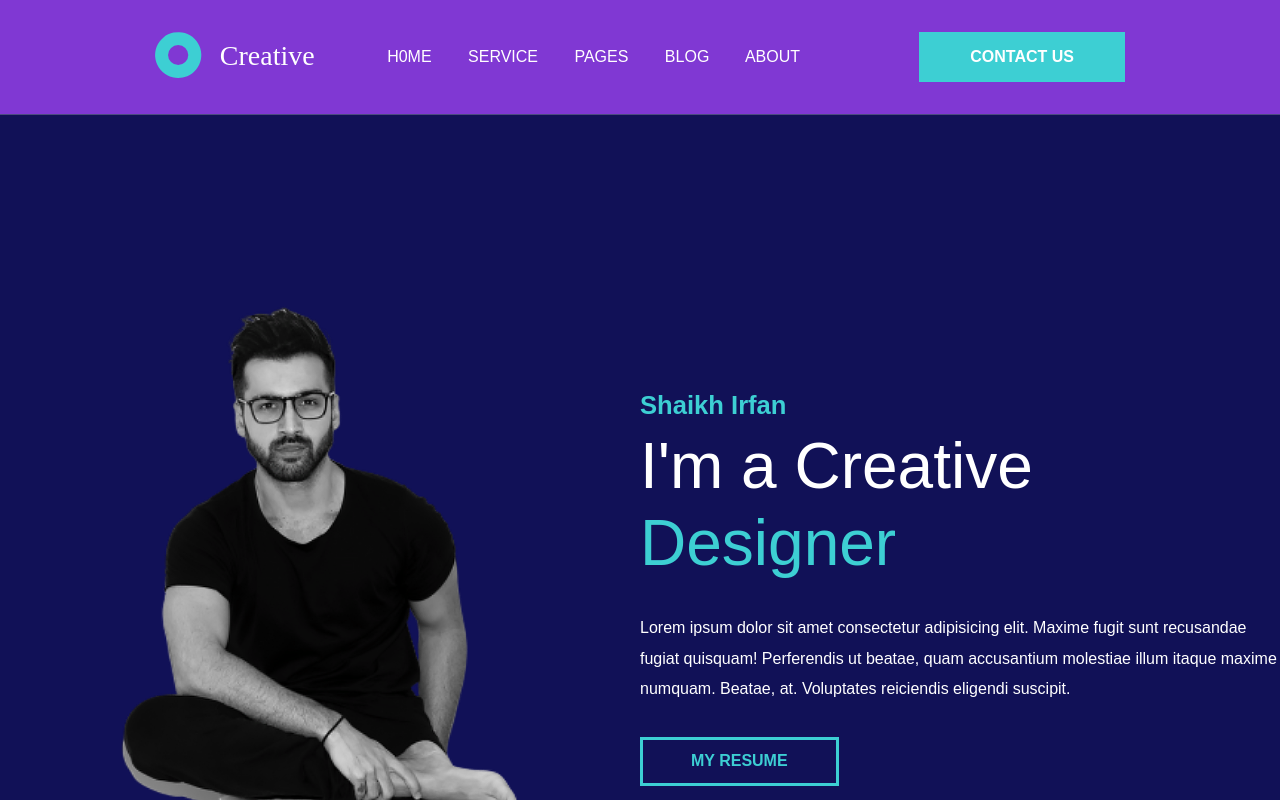
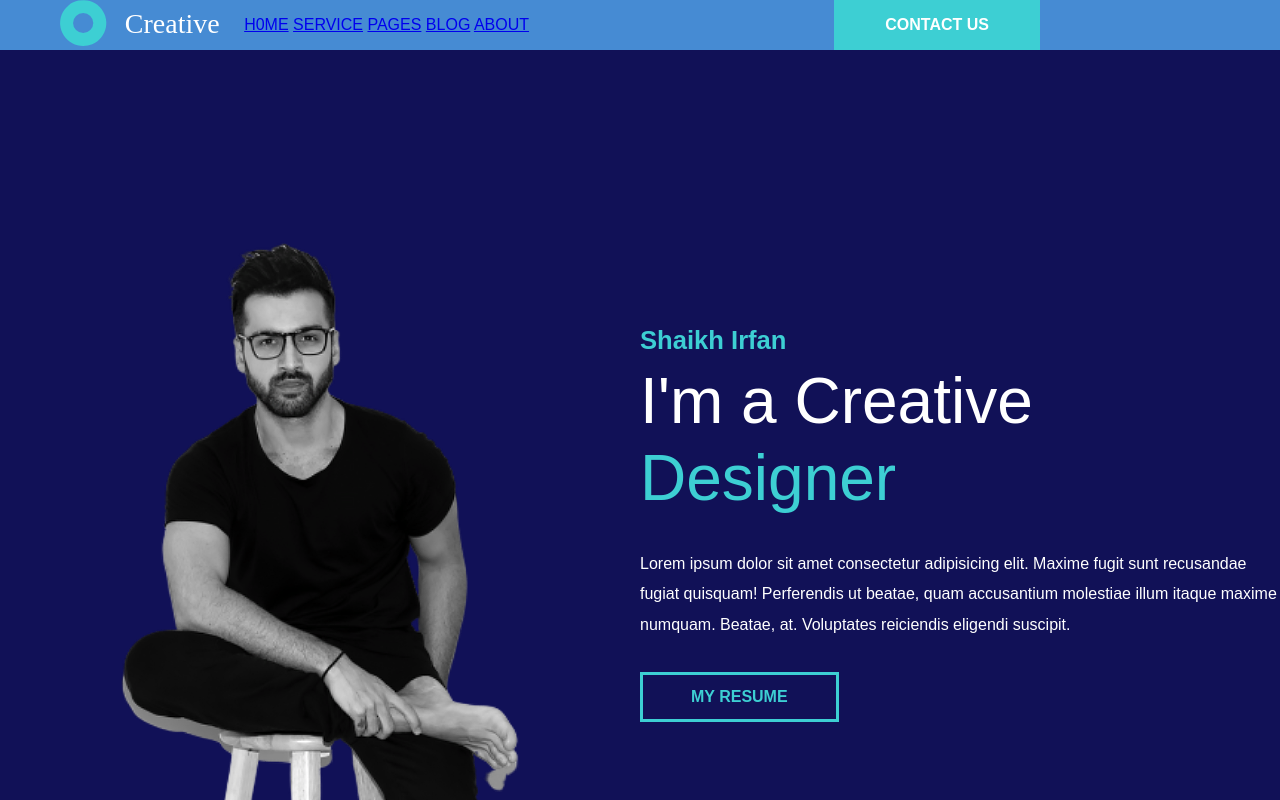
Before and after one commit to shaikh007/HTML---CSS-Mini-Project---HTML-Input-types-Input-attributes-Input-type-search---un4dsvcwi1do, a plain HTML site: page index.html in a window 1280 px wide. Shown: the top 800 px of the page. Drawn offline with nearby package versions, Linux system fonts and the light colour scheme.

Commit message:
New Commit

```diff
--- a/styles.css
+++ b/styles.css
@@ -9,6 +9,8 @@
 }
 
 body {
+    width: 100%;
+    height: 100vh;
     font-family: 'Poppins', sans-serif;
 }
 
@@ -20,29 +22,27 @@ body {
 }
 
 header {
-    background: rgb(128, 56, 211);
-    /* position: sticky; */
+    background: rgb(70, 139, 211);
+    width: 100%;
+    height: 50px;
+    position: sticky;
     /* clip-path: polygon(0 0, 100% 0, 100% 100%, 80% 90%, 0 100%); */
-}
-
-.home {
-    background: rgb(17, 17, 87);
-    padding-top: -100rem;
-    clip-path: polygon(0 0, 100% 0, 100% 100%, 80% 90%, 0 100%);
 }
 
 .container {
     max-width: 1000px;
-    padding: 0 15px;
-    margin: 0 auto;
-    position: relative;
+    padding: 0 10px;
+    margin: 0 50px;
+    /* position: sticky; */
 }
 
-.secContainer {
+
+/* .secContainer {
     position: sticky;
-}
+} */
 
-header nav .left a {
+
+/* header nav .left a {
     color: var(--pure);
     text-decoration: none;
     margin-right: 2rem;
@@ -60,6 +60,15 @@ header nav {
 
 header nav .branding {
     margin-right: 3rem;
+} */
+
+
+/* main section */
+
+.home {
+    background: rgb(17, 17, 87);
+    /* padding-top: -100rem; */
+    clip-path: polygon(0 0, 100% 0, 100% 100%, 80% 90%, 0 100%);
 }
 
 .hero {
@@ -510,7 +519,7 @@ footer .footer-socials img {
 
 footer .footer-socials {
     margin-bottom: 2rem;
-    margin-right: -1rem;
+    margin-right: 1rem;
 }
 
 footer .copyright {
```
